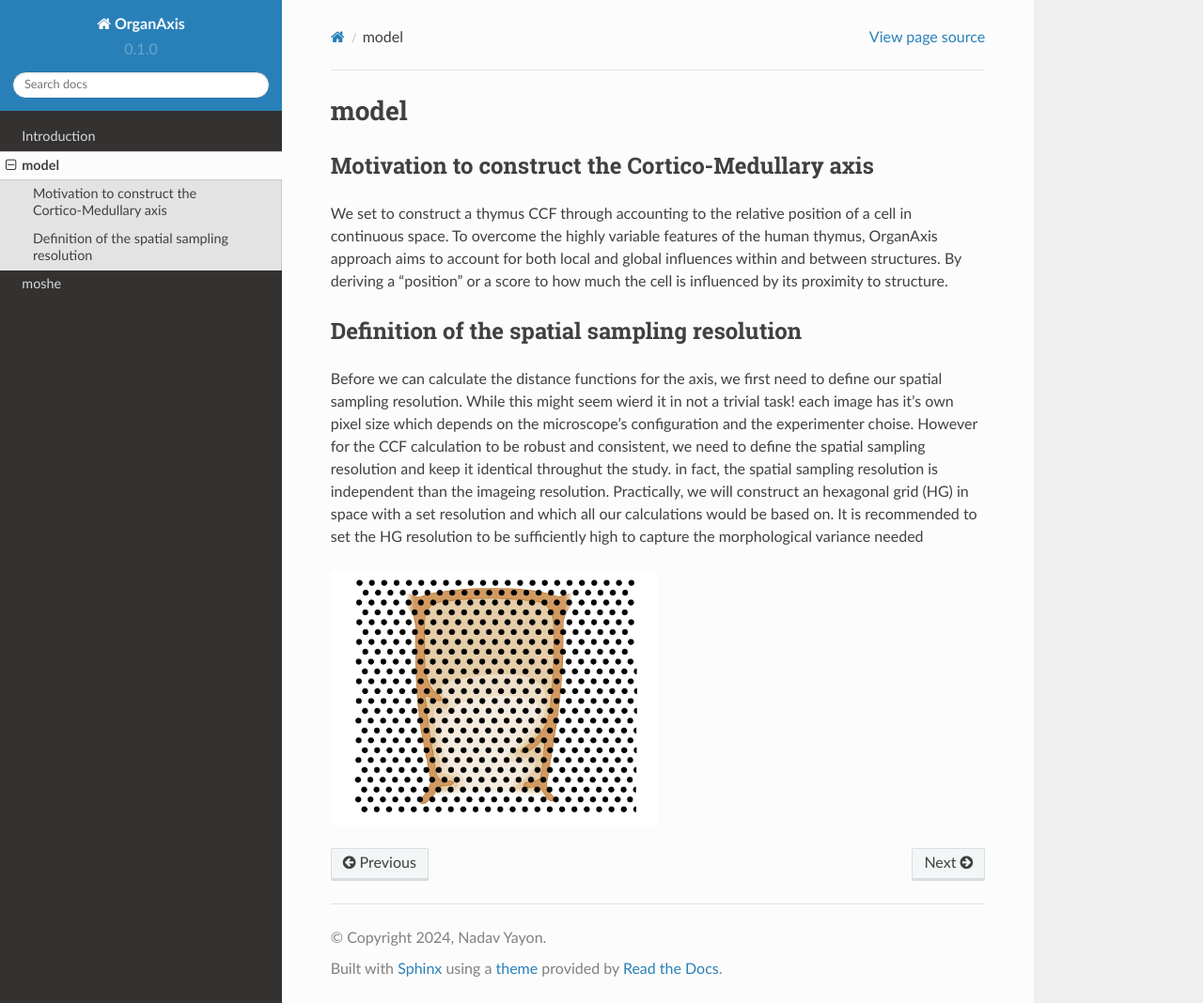
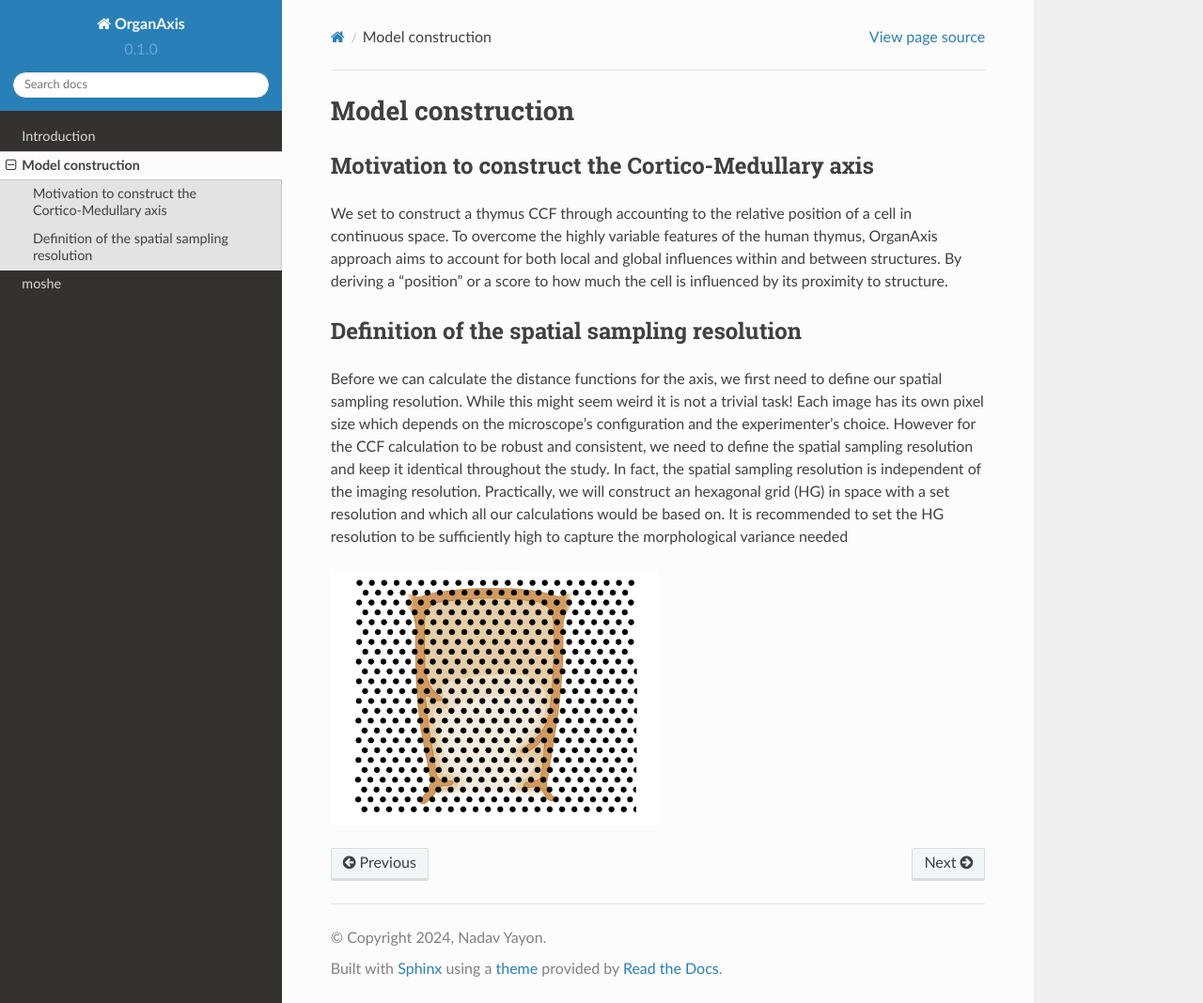
Before and after one commit to nadavyayon/organ_axis_tutorial, a Sphinx documentation site: the page built from docs/source/model.rst, in a window 1280 px wide and 1068 px high. Shown: the whole window at 94% size. Built offline with Sphinx 7.4.7 and the Read the Docs theme 2.0.0, drawn with Linux system fonts in a browser that asks for light colours.

Commit message:
Update model.rst

```diff
--- a/docs/source/model.rst
+++ b/docs/source/model.rst
@@ -1,4 +1,4 @@
-model
+Model construction
 =====
 
 Motivation to construct the Cortico-Medullary axis
@@ -7,7 +7,7 @@
 
 Definition of the spatial sampling resolution
 ---------------
-Before we can calculate the distance functions for the axis, we first need to define our spatial sampling resolution. While this might seem wierd it in not a trivial task! each image has it's own pixel size which depends on the microscope's configuration and the experimenter choise. However for the CCF calculation to be robust and consistent, we need to define the spatial sampling resolution and keep it identical throughut the study. in fact, the spatial sampling resolution is independent than the imageing resolution. Practically, we will construct an hexagonal grid (HG) in space with a set resolution and which all our calculations would be based on. It is recommended to set the HG resolution to be sufficiently high to capture the morphological variance needed
+Before we can calculate the distance functions for the axis, we first need to define our spatial sampling resolution. While this might seem weird it is not a trivial task! Each image has its own pixel size which depends on the microscope's configuration and the experimenter's choice. However for the CCF calculation to be robust and consistent, we need to define the spatial sampling resolution and keep it identical throughout the study. In fact, the spatial sampling resolution is independent of the imaging resolution. Practically, we will construct an hexagonal grid (HG) in space with a set resolution and which all our calculations would be based on. It is recommended to set the HG resolution to be sufficiently high to capture the morphological variance needed
 
 .. image:: grid_space_2.PNG
    :width: 50%
```
